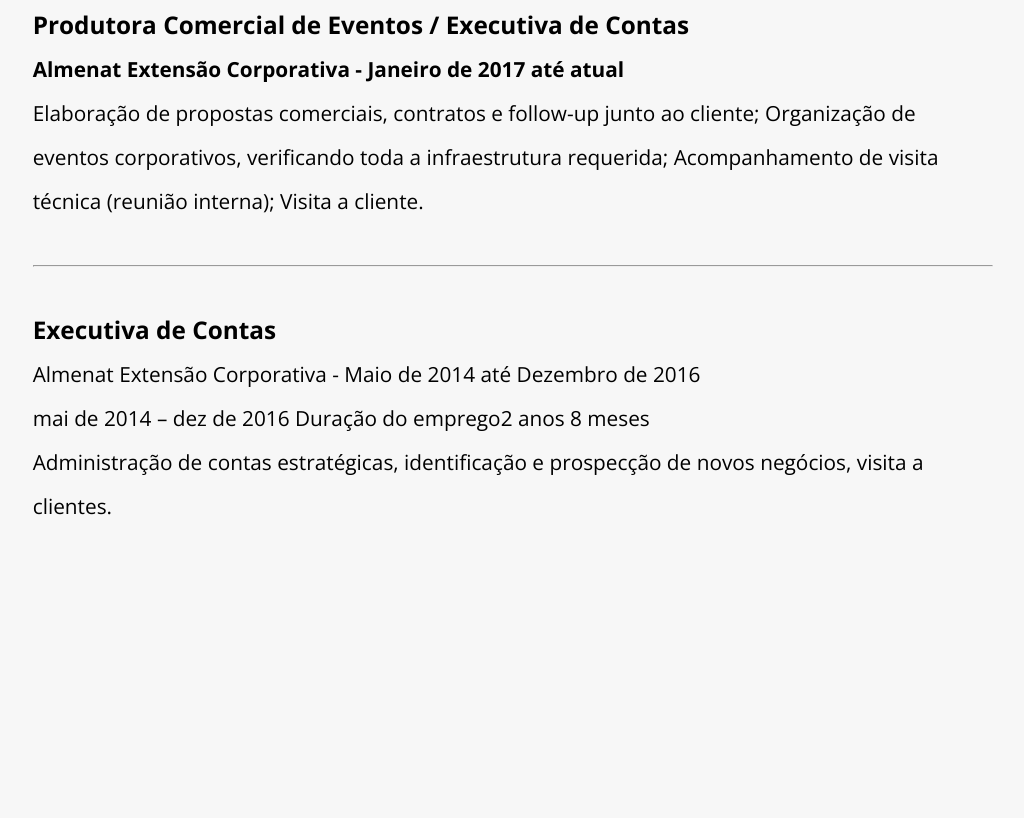
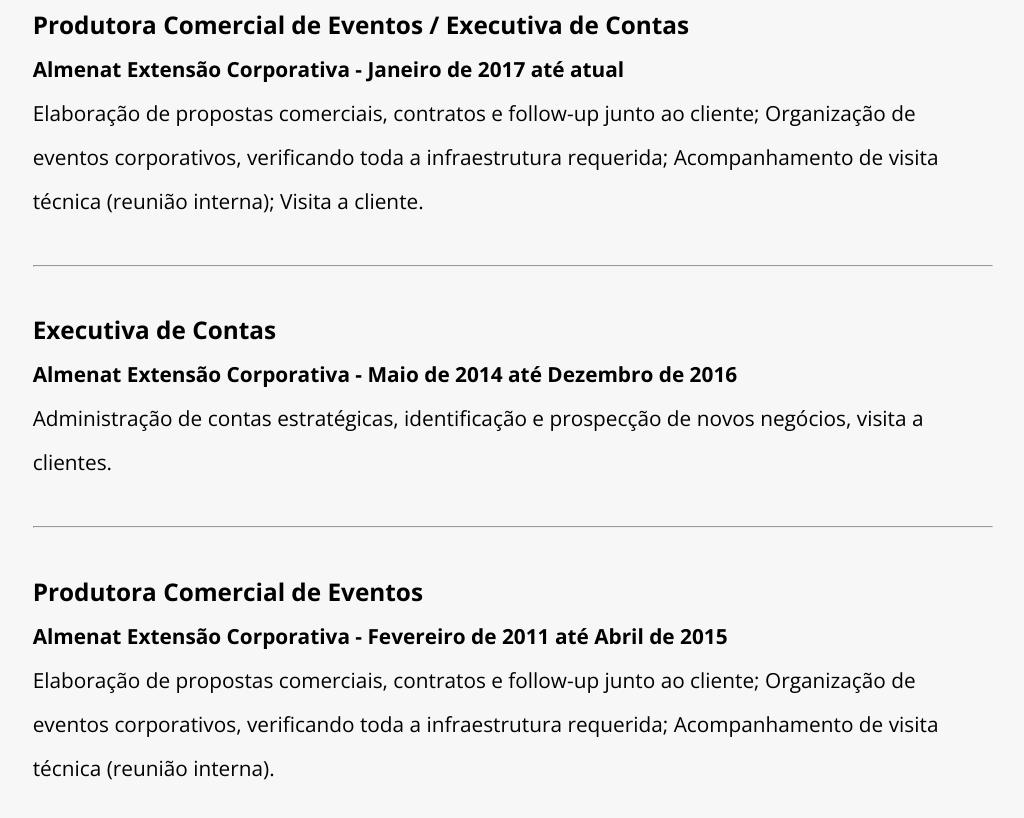
Before and after one commit to renatayasui/renatayasui.github.io, a plain HTML site: page index.html in a window 1280 px wide. Shown: the part 614-1432 px from the top of the page, without its empty margins (127-1151 px from the left). Before the commit the page ends 1252 px from the top, so only its background shows below. Drawn offline with nearby package versions, Linux system fonts and the light colour scheme.

Commit message:
Update index.html

```diff
--- a/index.html
+++ b/index.html
@@ -47,12 +47,20 @@
         Acompanhamento de visita técnica (reunião interna);
         Visita a cliente.</p>
 
-        <hr>
+        <hr/>
 
-        <h3>Executiva de Contas</h3
+        <h3>Executiva de Contas</h3>
         <b>Almenat Extensão Corporativa - Maio de 2014 até Dezembro de 2016</b>
-        <p>mai de 2014 – dez de 2016  Duração do emprego2 anos 8 meses</p>
         <p>Administração de contas estratégicas, identificação e prospecção de novos negócios, visita a clientes.</p>
+
+        <hr/>
+
+        <h3>Produtora Comercial de Eventos</h3>
+        <b>Almenat Extensão Corporativa - Fevereiro de 2011 até Abril de 2015</b>
+        <p>Elaboração de propostas comerciais, contratos e follow-up junto ao cliente;
+        Organização de eventos corporativos, verificando toda a infraestrutura requerida;
+        Acompanhamento de visita técnica (reunião interna).</p>
+
 
       </div>
     </div>
```
